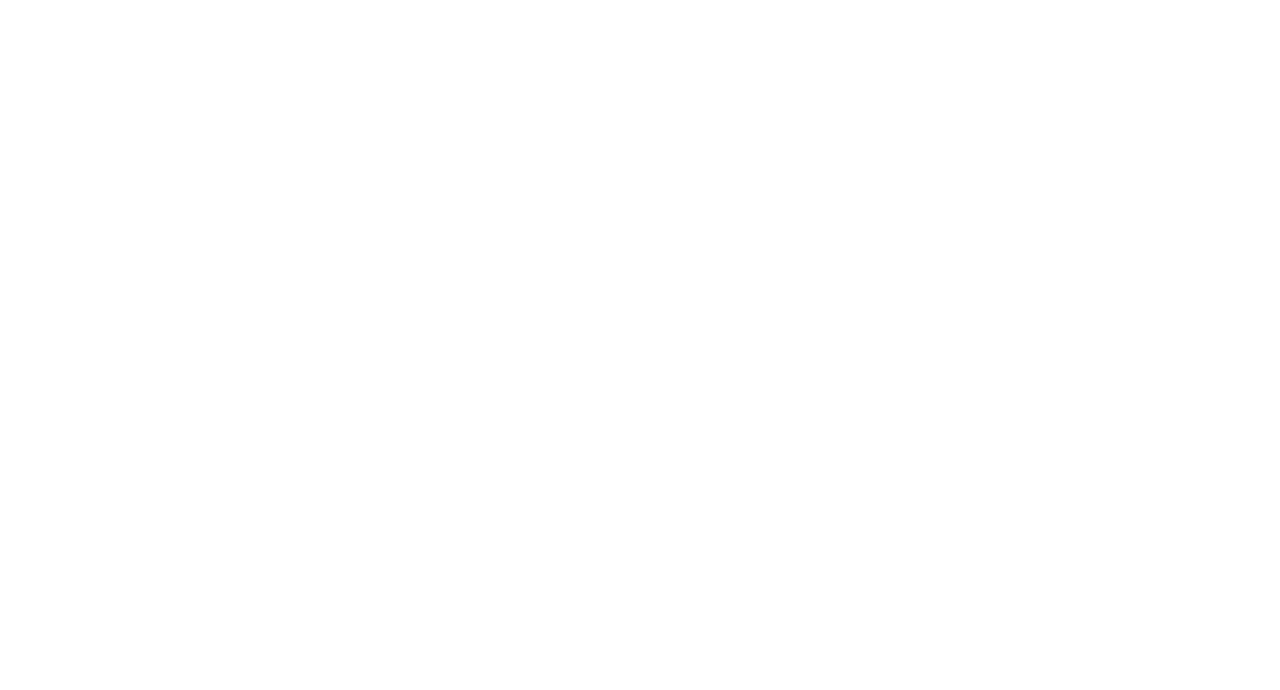
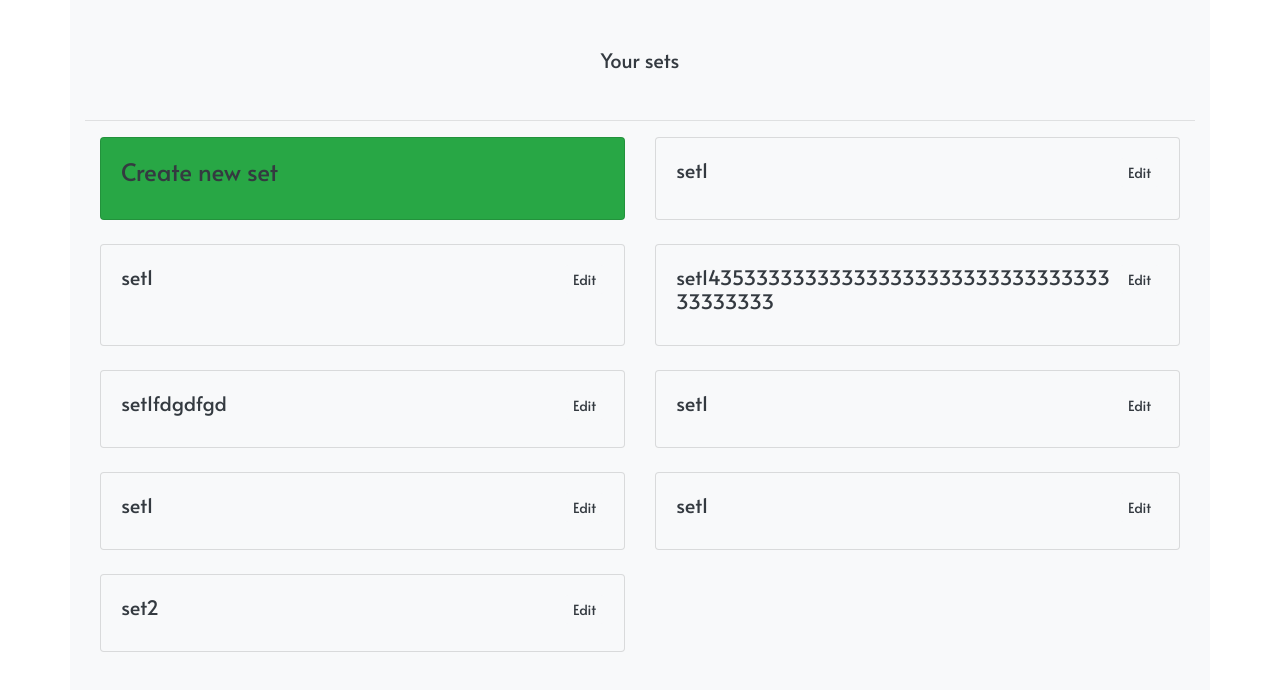
Before and after one commit to KamilKrol5/learning-cards, a React (Create React App) app in the folder front/: page /user-sets in a window 1280 px wide. Shown: the top 690 px of the page. Built offline with nearby package versions, Linux system fonts and the light colour scheme.

Commit message:
Add userSetsView

```diff
--- a/front/src/components/App.js
+++ b/front/src/components/App.js
@@ -15,7 +15,7 @@
 import FlipCard from "./common/flipcard/FlipCard";
 import Card from "./common/card/Card";
 import Mode2 from "./common/mode2/Mode2";
-import SetCard from "./common/setCard/SetCard";
+import UserSetsView from "./pages/userSetsView/UserSetsView";
 
 //other stuff
 
@@ -160,6 +160,19 @@
                 }
             />
 
+
+            <Route
+                exact={true}
+                path="/user-sets"
+                render={
+                    () => (
+                        <PageFlexWrapper>
+                            <UserSetsView/>
+                        </PageFlexWrapper>
+                    )
+                }
+            />
+
         </BrowserRouter>
     );
 }
--- a/front/src/components/common/navbar/NavBar.js
+++ b/front/src/components/common/navbar/NavBar.js
@@ -19,6 +19,7 @@
                     <Link className="m-nav-btn m-nav-link" to="/mode2">Mode 2 (dev)</Link>
                     <Link className="m-nav-btn m-nav-link" to="/flipcard">FlipCard</Link>
                     <Link className="m-nav-btn m-nav-link" to="/card">Card</Link>
+                    <Link className="m-nav-btn m-nav-link" to="/user-sets">User sets</Link>
                     <Link className="m-nav-btn m-nav-link" to="/dashboard">Dashboard</Link>
                 </div>
             </nav>
--- a/front/src/components/common/setCard/SetCard.js
+++ b/front/src/components/common/setCard/SetCard.js
@@ -4,23 +4,14 @@
 class SetCard extends Component {
     render() {
         return (
-            <div className="m-card"
-                 style={
-                     {
-                         title: this.props.title,
-                         height:this.props.height
-                     }
-                 }
-            >
-                <div className="m-card-term">
-                    <p>{this.props.title}</p>
-                    <button onClick={this.nextElement} className="m-button-edit">Edit</button>
-                    <button type="button" className="close m-button" aria-label="Close">
-                        <span aria-hidden="true">&times;</span>
-                    </button>
-                </div>
-                <div className="m-card-line"/>
-                <div className="m-card-definition">
+            <div className="col-sm-6 mb-4">
+                <div className="h-100 card bg-light" onClick={this.props.action}>
+                    <a href="#" className="card-link text-dark">
+                        <div className=" card-body">
+                            <a className="float-right btn-sm btn-light" onClick={this.props.editAction}>Edit</a>
+                            <h5 className="card-title">{this.props.title}</h5>
+                        </div>
+                    </a>
                 </div>
             </div>
         );
--- a/front/src/components/pages/dashboard/Dashboard.js
+++ b/front/src/components/pages/dashboard/Dashboard.js
@@ -1,8 +1,8 @@
 import React, {Component} from 'react';
 import DashboardNavBar from "../../common/dashboardNavbar/DashboardNavBar";
 import './dashboard.css'
-import SetCard from "../../common/setCard/SetCard";
-import SetsView from "../SetsView/SetsView";
+import UserSetsView from "../userSetsView/UserSetsView";
+
 /**
  * Komponent zawierający profil użytkownika
  */
@@ -28,9 +28,13 @@
         return (
             <div id="main-div">
                 <div id="navDiv">
-                    <DashboardNavBar></DashboardNavBar>
+                    <DashboardNavBar>
+                    </DashboardNavBar>
                 </div>
-                <SetsView></SetsView>
+                <div  id="dashDiv">
+                   <UserSetsView>
+                   </UserSetsView>
+                </div>
             </div>
         );
     }
--- /dev/null
+++ b/front/src/components/pages/userSetsView/UserSetsView.js
@@ -0,0 +1,89 @@
+import React, {Component} from 'react';
+import SetCard from "../../common/setCard/SetCard";
+import ActionCard from "../../common/actionCard/ActionCard";
+
+const sets = [
+    {
+        "id": 1,
+        "name": "set1",
+        "owner": 1,
+        "creation_date": " "
+    },
+    {
+        "id": 1,
+        "name": "set1",
+        "owner": 1,
+        "creation_date": " "
+    },
+    {
+        "id": 1,
+        "name": "set143533333333333333333333333333333333333333",
+        "owner": 1,
+        "creation_date": " "
+    },
+    {
+        "id": 1,
+        "name": "set1fdgdfgd",
+        "owner": 1,
+        "creation_date": " "
+    },
+    {
+        "id": 1,
+        "name": "set1",
+        "owner": 1,
+        "creation_date": " "
+    },
+    {
+        "id": 1,
+        "name": "set1",
+        "owner": 1,
+        "creation_date": " "
+    },
+    {
+        "id": 1,
+        "name": "set1",
+        "owner": 1,
+        "creation_date": " "
+    },
+    {
+        "id": 1,
+        "name": "set2",
+        "owner": 1,
+        "creation_date": " "
+    }
+];
+
+
+class UserSetsView extends Component {
+
+    constructor(props) {
+        super(props);
+            this.state = {
+            sets: sets
+        }
+    }
+
+    render() {
+        return (
+            <div className="bg-light container h-100">
+                <h5 className="text-dark text-lg-center mb-5 mt-5">Your sets </h5>
+                <hr/>
+                <div className="d-flex flex-wrap">
+                    <ActionCard title="Create new set" action={
+                        () => console.log("Create new set action called")
+                        //    TO DO
+                    }>
+                    </ActionCard>
+
+                    {this.state.sets.map(set => (
+                        <SetCard  title={set.name} key={set.id}>
+                        </SetCard>
+                    ))}
+
+                </div>
+            </div>
+        );
+    }
+}
+
+export default UserSetsView;
```
Also changed, not shown: front/src/components/pages/userSetsView/UserSetsViewStyle.css (added, +8 -0 lines).
